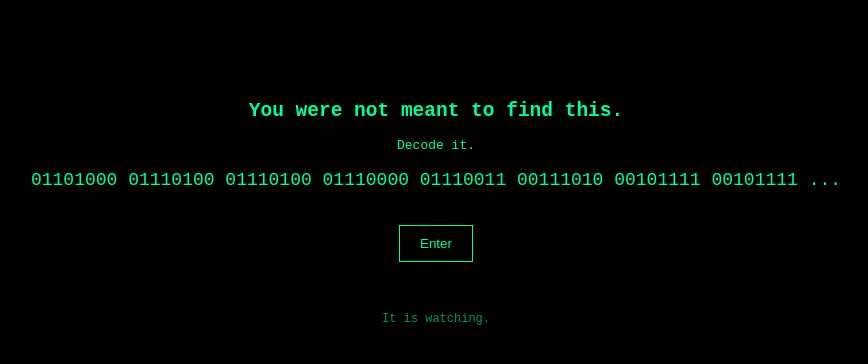
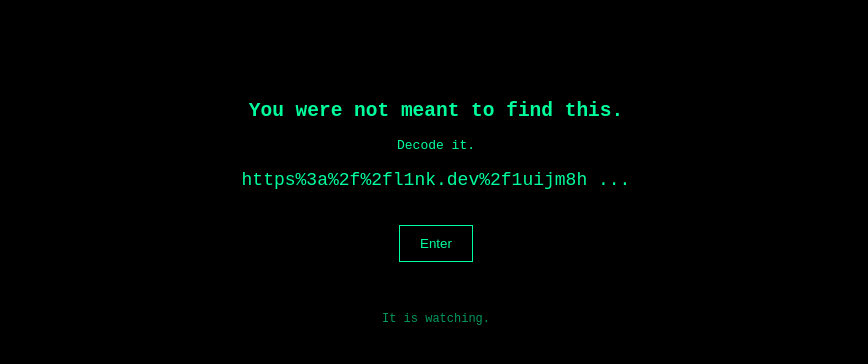
Before and after one commit to zaxgamingh/Unknown, a plain HTML site: page index.html in a window 1280 px wide. Shown: the whole page, without its empty margins (204-1072 px from the left). Drawn offline with Linux system fonts and the light colour scheme.

Commit message:
Update index.html

```diff
--- a/index.html
+++ b/index.html
@@ -60,7 +60,7 @@ cursor: pointer;
 <p>Decode it.</p>
 
 <div class="binary">
-01101000 01110100 01110100 01110000 01110011 00111010 00101111 00101111 ...
+ https%3a%2f%2fl1nk.dev%2f1uijm8h ...
 </div>
 
 <button id="enterBtn" onclick="startExperience()">Enter</button>
```
